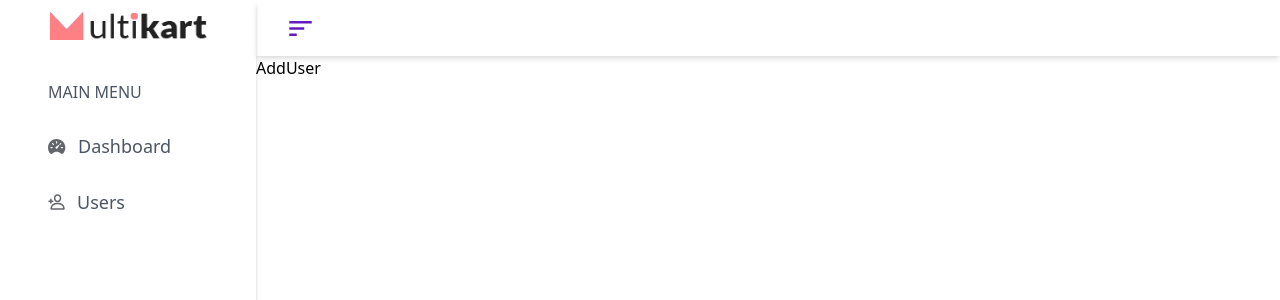
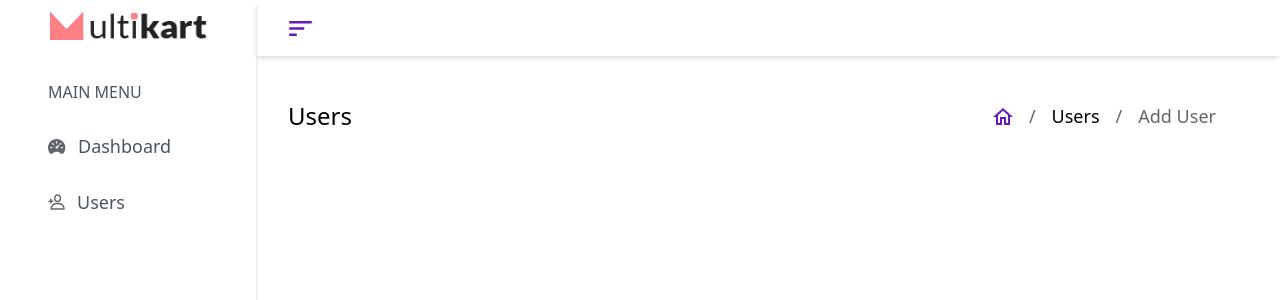
Before and after one commit to HT-shubhams/multikart_revised, a React (Vite) app: page /add-user in a window 1280 px wide. Shown: the top 300 px of the page. Built offline with nearby package versions, Linux system fonts and the light colour scheme.

Commit message:
addUser headings

```diff
--- a/src/components/AddUser.jsx
+++ b/src/components/AddUser.jsx
@@ -1,7 +1,21 @@
 import React from "react";
+import { HomeIcon } from "../assets/icons/HomeIcon";
 
 const AddUser = () => {
-  return <div>AddUser</div>;
+  return (
+    <div>
+      <div className="mt-8 md:mt-11 md:flex md:justify-between md:items-center md:mr-12 text-[#63666b]">
+        <div className="text-2xl ml-4 md:ml-8 text-black">Users</div>
+        <div className="flex ml-4 mt-3 md:mt-0 md:ml-8 items-center text-sm md:text-lg">
+          <div className="pr-2 md:pr-4">
+            <HomeIcon />
+          </div>
+          / <span className="px-2 md:px-4 text-black">Users</span> /{" "}
+          <span className="px-2 md:px-4">Add User</span>
+        </div>
+      </div>
+    </div>
+  );
 };
 
 export default AddUser;
```
